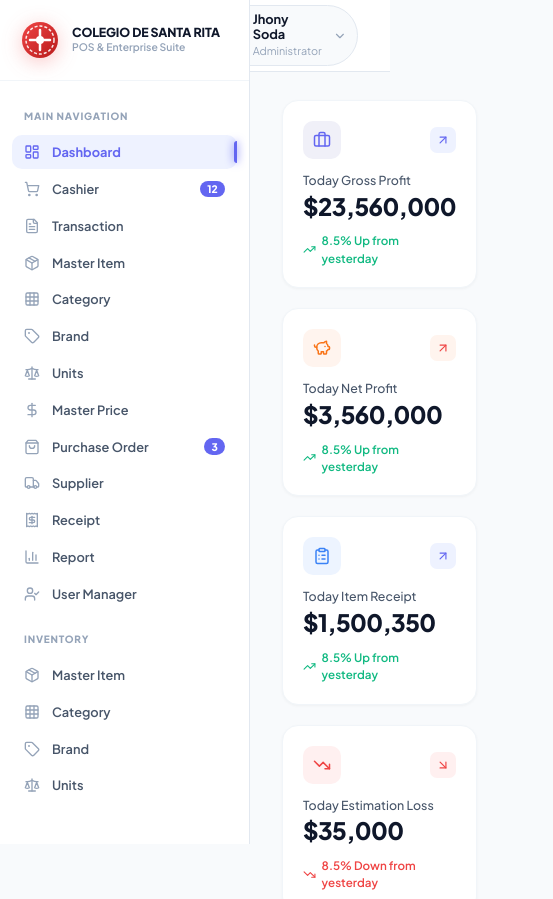
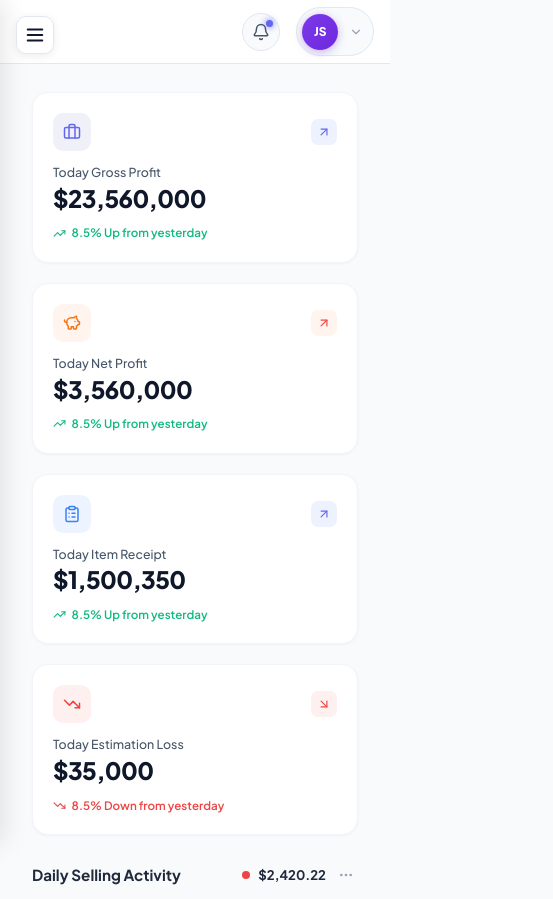
Before and after one commit to priambodogigieh-afk/web-slicing, a Next.js app: page / in a window 390 px wide. Shown: the top 899 px of the page, 553 px wide, since content can reach past the window. Built offline with nearby package versions, Linux system fonts and the light colour scheme.

Commit message:
feat: full mobile responsiveness with hamburger sidebar

```diff
--- a/src/components/BottomCards.css
+++ b/src/components/BottomCards.css
@@ -7,7 +7,14 @@
 
 @media (max-width: 1100px) {
   .bottom-grid {
+    grid-template-columns: 1fr 1fr;
+  }
+}
+
+@media (max-width: 640px) {
+  .bottom-grid {
     grid-template-columns: 1fr;
+    gap: 0.75rem;
   }
 }
 
--- a/src/components/DailySellingChart.css
+++ b/src/components/DailySellingChart.css
@@ -55,6 +55,12 @@
   height: 220px;
 }
 
+@media (max-width: 640px) {
+  .chart-area {
+    height: 160px;
+  }
+}
+
 .main-chart-svg {
   width: 100%;
   height: 100%;
--- a/src/components/Header.css
+++ b/src/components/Header.css
@@ -1,16 +1,23 @@
 .app-header {
-  height: 72px;
+  height: 64px;
   background-color: var(--bg-sidebar);
   border-bottom: 1px solid var(--border-color);
   display: flex;
   align-items: center;
   justify-content: flex-end;
-  padding: 0 2rem;
+  padding: 0 1.5rem;
   gap: 1rem;
   position: sticky;
   top: 0;
   z-index: 20;
   backdrop-filter: blur(12px);
+}
+
+/* On mobile, push header content right to make room for hamburger */
+@media (max-width: 768px) {
+  .app-header {
+    padding: 0 1rem 0 4rem;
+  }
 }
 
 .terminal-status-chip {
@@ -289,6 +296,12 @@
   flex-direction: column;
 }
 
+@media (max-width: 400px) {
+  .profile-info {
+    display: none;
+  }
+}
+
 .profile-name {
   font-size: 0.8rem;
   font-weight: 700;
--- a/src/components/Sidebar.css
+++ b/src/components/Sidebar.css
@@ -10,7 +10,214 @@
   top: 0;
   overflow-y: auto;
   z-index: 25;
+  transition: transform 0.25s ease;
 }
+
+/* Mobile: hide sidebar off-screen */
+@media (max-width: 768px) {
+  .sidebar {
+    position: fixed;
+    left: 0;
+    top: 0;
+    height: 100vh;
+    transform: translateX(-100%);
+    box-shadow: 4px 0 24px rgba(0,0,0,0.1);
+  }
+
+  .sidebar.sidebar-open {
+    transform: translateX(0);
+  }
+}
+
+/* Overlay behind sidebar on mobile */
+.sidebar-overlay {
+  display: none;
+}
+
+@media (max-width: 768px) {
+  .sidebar-overlay {
+    display: block;
+    position: fixed;
+    inset: 0;
+    background: rgba(0, 0, 0, 0.4);
+    z-index: 24;
+    animation: fadeIn 0.2s ease;
+  }
+}
+
+@keyframes fadeIn {
+  from { opacity: 0; }
+  to   { opacity: 1; }
+}
+
+/* Hamburger — mobile only */
+.hamburger-btn {
+  display: none;
+}
+
+@media (max-width: 768px) {
+  .hamburger-btn {
+    display: flex;
+    align-items: center;
+    justify-content: center;
+    position: fixed;
+    top: 1rem;
+    left: 1rem;
+    z-index: 30;
+    width: 38px;
+    height: 38px;
+    border-radius: 10px;
+    background: #ffffff;
+    border: 1px solid var(--border-color);
+    color: var(--text-primary);
+    box-shadow: 0 2px 8px rgba(0,0,0,0.08);
+  }
+}
+
+/* Close button inside sidebar — mobile only */
+.sidebar-close-btn {
+  display: none;
+}
+
+@media (max-width: 768px) {
+  .sidebar-close-btn {
+    display: flex;
+    align-items: center;
+    justify-content: center;
+    margin-left: auto;
+    width: 30px;
+    height: 30px;
+    border-radius: 8px;
+    color: var(--text-muted);
+    flex-shrink: 0;
+  }
+  .sidebar-close-btn:hover {
+    background: var(--bg-app);
+    color: var(--text-primary);
+  }
+}
+
+.sidebar-brand {
+  padding: 1.25rem;
+  display: flex;
+  align-items: center;
+  gap: 0.75rem;
+  border-bottom: 1px solid var(--border-subtle);
+}
+
+.brand-logo-seal {
+  width: 40px;
+  height: 40px;
+  flex-shrink: 0;
+  filter: drop-shadow(0 4px 10px rgba(239, 68, 68, 0.3));
+}
+
+.brand-logo-svg {
+  width: 100%;
+  height: 100%;
+}
+
+.brand-text-container {
+  display: flex;
+  flex-direction: column;
+}
+
+.brand-title {
+  font-size: 0.775rem;
+  font-weight: 800;
+  color: var(--text-primary);
+  line-height: 1.15;
+  letter-spacing: -0.01em;
+}
+
+.brand-subtitle {
+  font-size: 0.65rem;
+  color: var(--text-muted);
+  font-weight: 600;
+}
+
+.sidebar-menu {
+  padding: 0.75rem 0.75rem 1.5rem 0.75rem;
+  display: flex;
+  flex-direction: column;
+  gap: 0.35rem;
+  flex: 1;
+}
+
+.menu-group-label {
+  font-size: 0.625rem;
+  font-weight: 800;
+  color: var(--text-muted);
+  letter-spacing: 0.08em;
+  padding: 1rem 0.75rem 0.35rem 0.75rem;
+}
+
+.nav-list {
+  list-style: none;
+  display: flex;
+  flex-direction: column;
+  gap: 0.2rem;
+}
+
+.sidebar-nav-btn {
+  width: 100%;
+  display: flex;
+  align-items: center;
+  gap: 0.75rem;
+  padding: 0.55rem 0.75rem;
+  border-radius: var(--radius-sm);
+  color: var(--text-secondary);
+  font-size: 0.8rem;
+  font-weight: 600;
+  transition: all var(--transition-fast);
+  position: relative;
+}
+
+.sidebar-nav-btn:hover {
+  background-color: var(--bg-app);
+  color: var(--text-primary);
+}
+
+.nav-icon {
+  color: var(--text-muted);
+  transition: color var(--transition-fast);
+}
+
+.sidebar-nav-btn:hover .nav-icon {
+  color: var(--color-primary);
+}
+
+.sidebar-nav-btn.active {
+  background-color: var(--color-primary-light);
+  color: var(--color-primary);
+  font-weight: 700;
+}
+
+.sidebar-nav-btn.active .nav-icon {
+  color: var(--color-primary);
+}
+
+.active-indicator-glow {
+  position: absolute;
+  right: 0;
+  top: 6px;
+  bottom: 6px;
+  width: 3px;
+  background-color: var(--color-primary);
+  border-radius: 3px 0 0 3px;
+  box-shadow: 0 0 8px var(--color-primary);
+}
+
+.nav-badge {
+  margin-left: auto;
+  font-size: 0.65rem;
+  font-weight: 800;
+  background-color: var(--color-primary);
+  color: #ffffff;
+  padding: 0.1rem 0.45rem;
+  border-radius: var(--radius-pill);
+}
+
 
 .sidebar-brand {
   padding: 1.25rem;
--- a/src/components/Sidebar.jsx
+++ b/src/components/Sidebar.jsx
@@ -15,11 +15,14 @@ import {
   FileText,
   BarChart3,
   UserCheck,
-  ChevronRight
+  X,
+  Menu
 } from 'lucide-react';
 import './Sidebar.css';
 
 export default function Sidebar({ activeTab, setActiveTab }) {
+  const [mobileOpen, setMobileOpen] = useState(false);
+
   const mainNavItems = [
     { name: 'Dashboard', icon: LayoutDashboard },
     { name: 'Cashier', icon: ShoppingCart, badge: '12' },
@@ -43,11 +46,31 @@ export default function Sidebar({ activeTab, setActiveTab }) {
     { name: 'Units', icon: Scale },
   ];
 
+  const handleNavClick = (tab) => {
+    setActiveTab && setActiveTab(tab);
+    setMobileOpen(false);
+  };
+
   return (
-    <aside className="sidebar">
+    <>
+      {/* Hamburger button — mobile only */}
+      <button
+        className="hamburger-btn"
+        onClick={() => setMobileOpen(true)}
+        aria-label="Open menu"
+      >
+        <Menu size={22} />
+      </button>
+
+      {/* Overlay */}
+      {mobileOpen && (
+        <div className="sidebar-overlay" onClick={() => setMobileOpen(false)} />
+      )}
+
+      {/* Sidebar */}
+      <aside className={`sidebar ${mobileOpen ? 'sidebar-open' : ''}`}>
         {/* Brand Header */}
         <div className="sidebar-brand">
-        <div className="brand-logo-container">
           <div className="brand-logo-seal">
             <svg viewBox="0 0 40 40" className="brand-logo-svg" fill="none">
               <defs>
@@ -62,13 +85,19 @@ export default function Sidebar({ activeTab, setActiveTab }) {
               <circle cx="20" cy="20" r="4" fill="#ffffff" />
             </svg>
           </div>
-        </div>
           <div className="brand-text-container">
             <h2 className="brand-title">COLEGIO DE SANTA RITA</h2>
             <span className="brand-subtitle">POS & Enterprise Suite</span>
           </div>
+          {/* Close button — mobile only */}
+          <button
+            className="sidebar-close-btn"
+            onClick={() => setMobileOpen(false)}
+            aria-label="Close menu"
+          >
+            <X size={18} />
+          </button>
         </div>
-
 
         {/* Menu List */}
         <div className="sidebar-menu">
@@ -81,7 +110,7 @@ export default function Sidebar({ activeTab, setActiveTab }) {
                 <li key={`main-${idx}`}>
                   <button
                     className={`sidebar-nav-btn ${isActive ? 'active' : ''}`}
-                  onClick={() => setActiveTab(item.name)}
+                    onClick={() => handleNavClick(item.name)}
                   >
                     <Icon size={16} className="nav-icon" />
                     <span className="nav-text">{item.name}</span>
@@ -102,7 +131,7 @@ export default function Sidebar({ activeTab, setActiveTab }) {
                 <li key={`inv-${idx}`}>
                   <button
                     className={`sidebar-nav-btn ${isActive ? 'active' : ''}`}
-                  onClick={() => setActiveTab(`inv-${item.name}`)}
+                    onClick={() => handleNavClick(`inv-${item.name}`)}
                   >
                     <Icon size={16} className="nav-icon" />
                     <span className="nav-text">{item.name}</span>
@@ -112,8 +141,7 @@ export default function Sidebar({ activeTab, setActiveTab }) {
             })}
           </ul>
         </div>
-
-
       </aside>
+    </>
   );
 }
```
Also changed, not shown: src/App.css (+7 -0 lines), src/components/StatCards.css (+7 -0 lines). Lines whose indentation alone changed are shown as unchanged.
